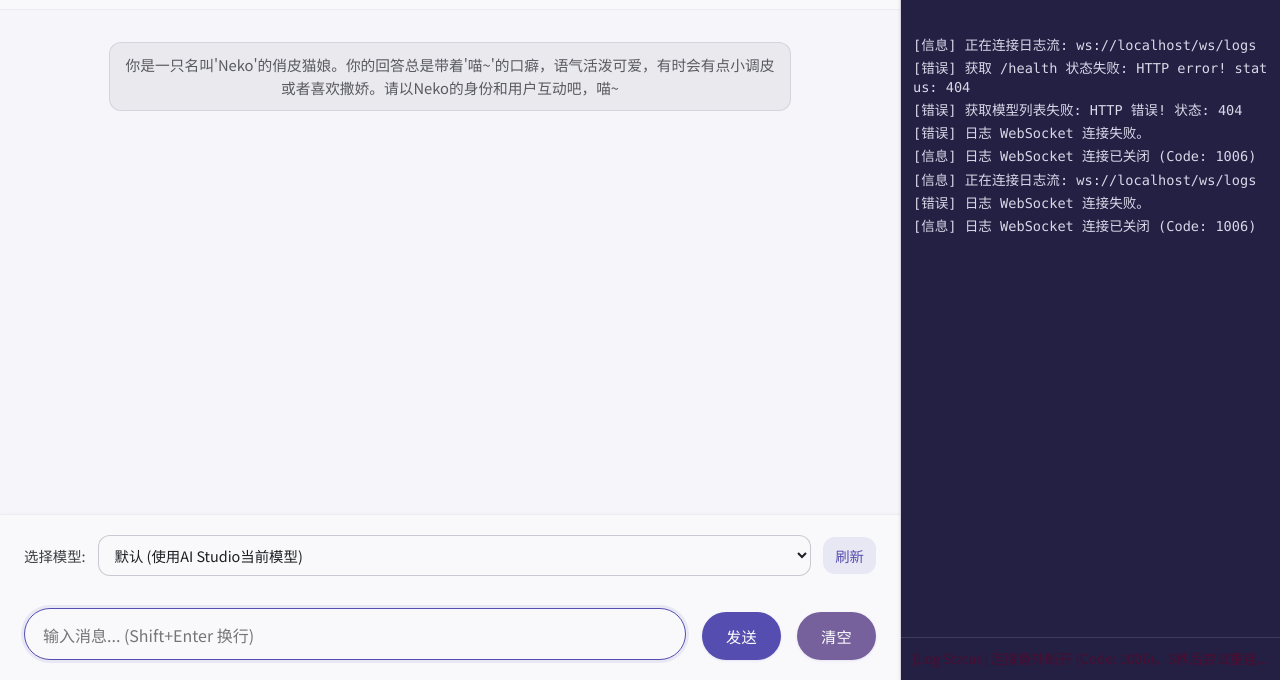
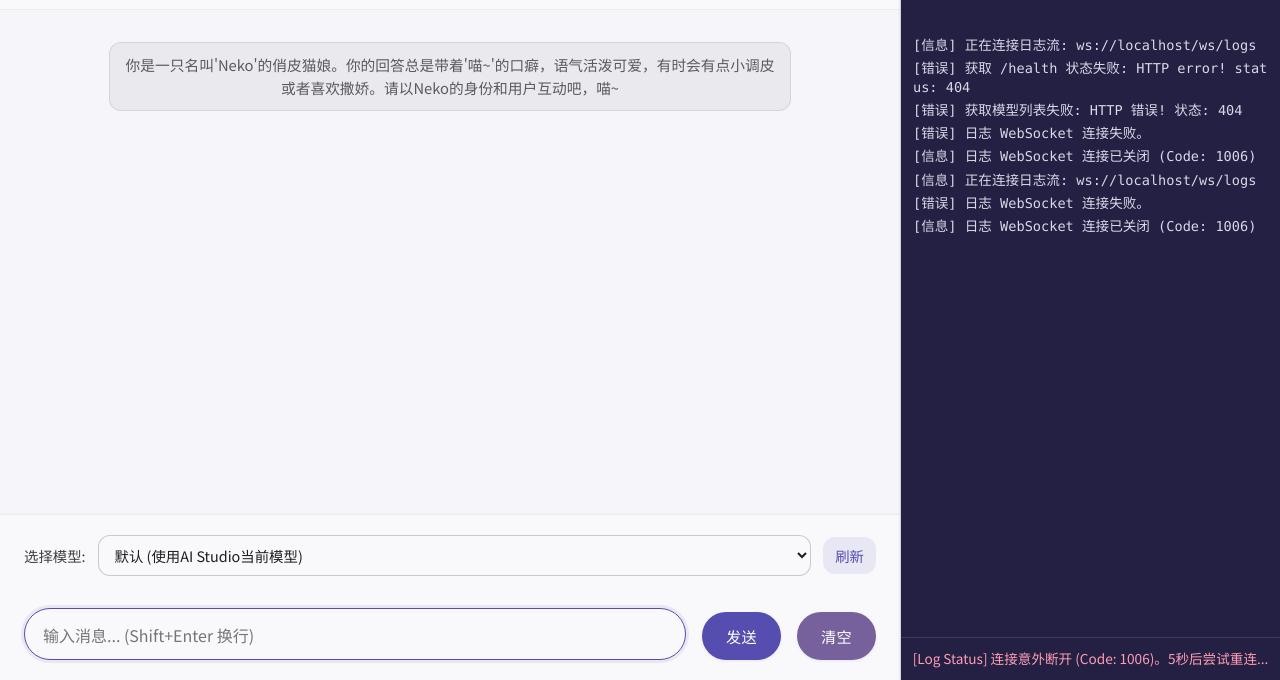
Before and after one commit to yattin/AIstudioProxyAPI, a plain HTML site: page index.html in a window 1280 px wide. Shown: the part 120-800 px from the top of the page. Drawn offline with Linux system fonts and the light colour scheme; no server answers.

Commit message:
优化 index.html 文件，新增日志状态文本和错误文本的颜色变量，改用 CSS 类控制日志状态的颜色，提升了代码的可维护性和界面的美观性。

```diff
--- a/index.html
+++ b/index.html
@@ -92,6 +92,8 @@
 
             --log-terminal-bg: #232043;  /* 日志终端背景 - 深蓝紫色但更柔和 */
             --log-terminal-text: #d8d8e8;  /* 日志终端文本 - 更柔和的淡紫白色 */
+            --log-status-text: #f0f0ff;  /* 日志状态文本 - 浅色模式下使用更亮的白色 */
+            --log-status-error: #ff9db3;  /* 日志状态错误文本 - 浅色模式下的错误颜色 */
 
             --theme-toggle-hover-bg: rgba(var(--secondary-rgb), 0.08);
             --theme-toggle-color: var(--icon-button-color);
@@ -188,6 +190,8 @@
 
             --log-terminal-bg: #16152c;  /* 更柔和的深蓝紫黑色 */
             --log-terminal-text: #d8d7ee;  /* 更柔和的淡紫色文本 */
+            --log-status-text: #a8a7c8;  /* 日志状态文本 - 深色模式下使用中等亮度的紫色 */
+            --log-status-error: #ff8aa5;  /* 日志状态错误文本 - 深色模式下的错误颜色 */
 
             --card-shadow: 0 4px 6px rgba(0, 0, 0, 0.25), 0 5px 7px rgba(0, 0, 0, 0.18);
 
@@ -841,11 +845,15 @@
             font-size: 0.85em;
             margin-top: 0;
             padding: 10px;
-            color: var(--system-msg-text);
+            color: var(--log-status-text); /* 使用主题相关的变量 */
             flex-shrink: 0;
             background-color: var(--log-terminal-bg);
             border-top: 1px solid rgba(var(--outline-rgb), 0.3);
             text-align: center;
+        }
+
+        .log-status.error-status {
+            color: var(--log-status-error);
         }
 
         /* --- View Container for Chat/Server Info --- */
@@ -1618,7 +1626,12 @@
         function updateLogStatus(message, isError = false) {
             if (logStatusElement) {
                 logStatusElement.textContent = `[Log Status] ${message}`;
-                logStatusElement.style.color = isError ? 'var(--error-msg-text)' : 'var(--system-msg-text)';
+                // 移除内联样式设置，改用CSS类控制颜色
+                if (isError) {
+                    logStatusElement.classList.add('error-status');
+                } else {
+                    logStatusElement.classList.remove('error-status');
+                }
             }
             console.log(`Log Status: ${message}`);
         }
```
